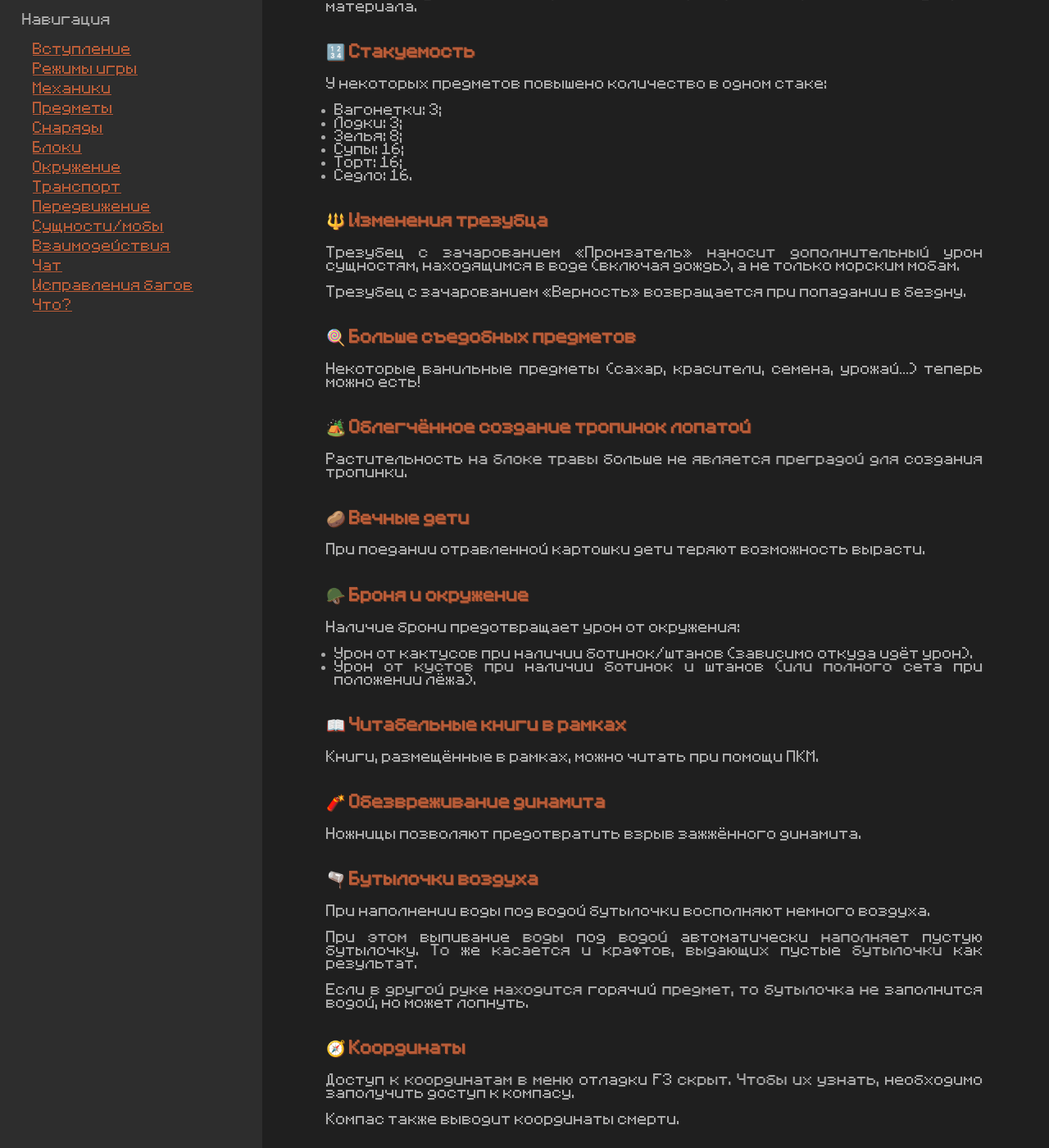
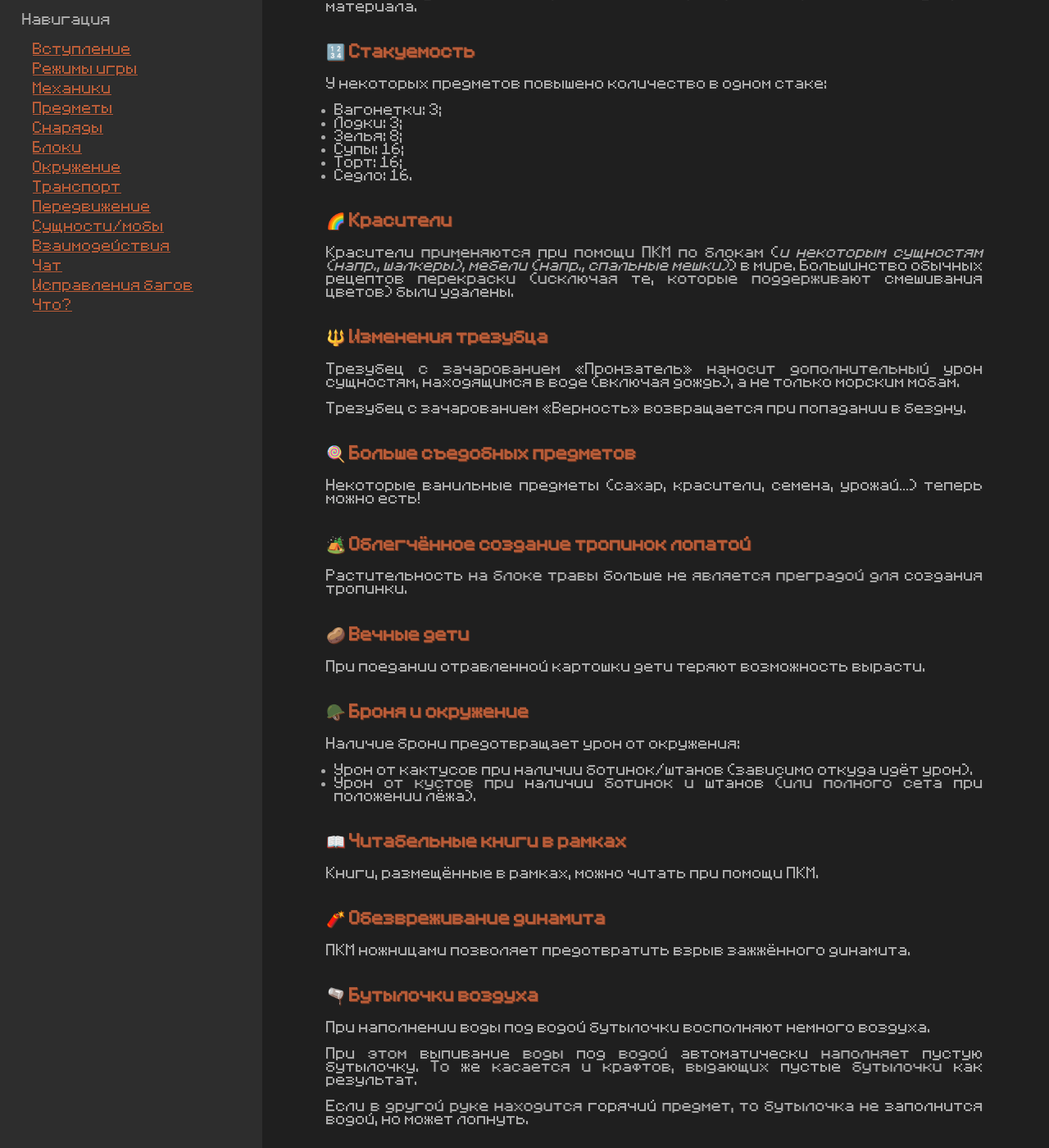
Before and after one commit to SoSeDiKs-Universe/sosediks-universe.github.io, a Jekyll site: the page built from wiki.md, in a window 1280 px wide and 1400 px high, scrolled down 2954 px. Shown: the whole window at 82% size. Built offline with Jekyll 4.4.1, drawn with Linux system fonts in a browser that asks for light colours; some of the changed text lies outside the part shown.

Commit message:
Update wiki.md

```diff
--- a/wiki.md
+++ b/wiki.md
@@ -105,6 +105,9 @@ title: "Добро пожаловать"
 - Торт: 16;
 - Седло: 16.
 
+### 🌈 Красители
+Красители применяются при помощи ПКМ по блокам (*и некоторым сущностям (напр., шалкеры), мебели (напр., спальные мешки)*) в мире. Большинство обычных рецептов перекраски (исключая те, которые поддерживают смешивания цветов) были удалены.
+
 ### 🔱 Изменения трезубца
 Трезубец с зачарованием «Пронзатель» наносит дополнительный урон сущностям, находящимся в воде (включая дождь), а не только морским мобам.
 
@@ -128,7 +131,7 @@ title: "Добро пожаловать"
 Книги, размещённые в рамках, можно читать при помощи ПКМ.
 
 ### 🧨 Обезвреживание динамита
-Ножницы позволяют предотвратить взрыв зажжённого динамита.
+ПКМ ножницами позволяет предотвратить взрыв зажжённого динамита.
 
 ### 🫗 Бутылочки воздуха
 При наполнении воды под водой бутылочки восполняют немного воздуха.
```
Also changed, not shown: other parts of wiki.md (+6 -0 lines).
